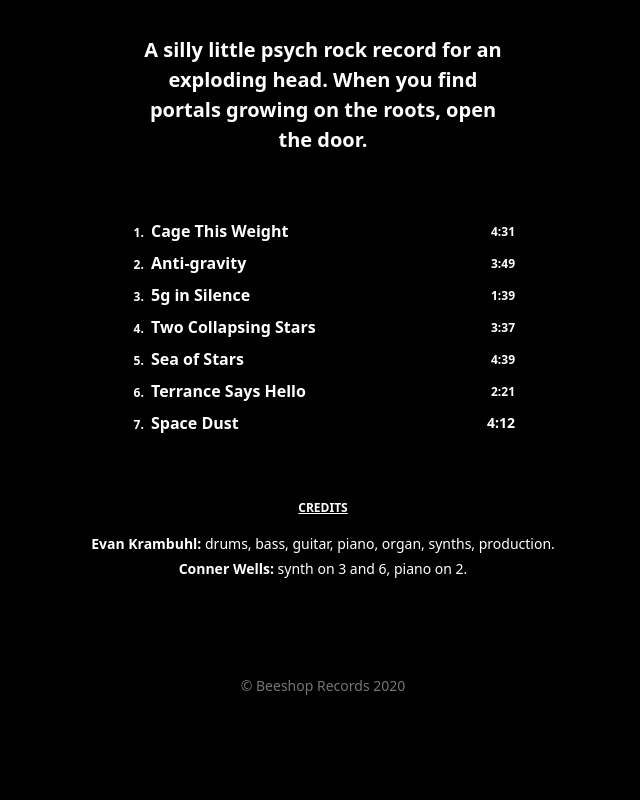
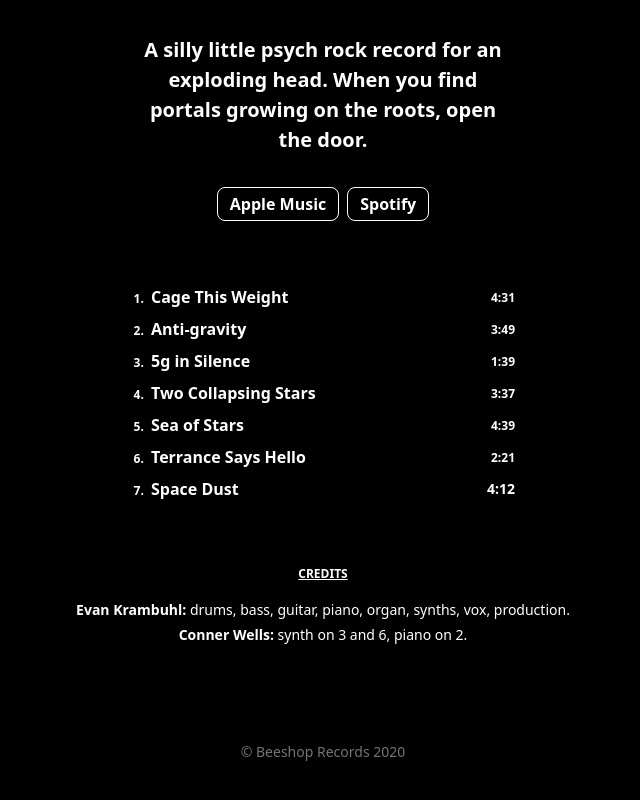
Before and after one commit to krambuhl/kandukrum-space-dust, a website built with Parcel: page source/index.html in a window 1280 px wide. Shown: the part 733-1533 px from the top of the page, without its empty margins (317-957 px from the left). Before the commit the page ends 1493 px from the top, so only its background shows below. Built offline with nearby package versions, Linux system fonts and the light colour scheme.

Commit message:
update links

```diff
--- a/source/index.html
+++ b/source/index.html
@@ -58,20 +58,18 @@
       </div>
     </section>
 
-    <!--
     <section id="links" class="mx-8 my-4">
       <h2 class="text-xs uppercase font-bold mb-4 text-grey-300 underline sr-only">Download</h2>
 
       <div class="flex justify-center">
         <div class="flex justify-center">
           <ul class="font-bold flex flex-wrap justify-center space-x-2">
-              <li><a class="inline-block text-white bg-black border border-white rounded-lg px-3 py-1 hover:bg-white hover:text-black" href="#">Apple Music</a></li>
-              <li><a class="inline-block text-white bg-black border border-white rounded-lg px-3 py-1 hover:bg-white hover:text-black" href="#">Spotify</a></li>
+            <li><a class="inline-block text-white bg-black border border-white rounded-lg px-3 py-1 hover:bg-white hover:text-black" href="https://music.apple.com/us/album/space-dust/1519789541">Apple Music</a></li>
+            <li><a class="inline-block text-white bg-black border border-white rounded-lg px-3 py-1 hover:bg-white hover:text-black" href="https://open.spotify.com/album/4if7apTYCFU08GY3KVVHC7?si=-lEXcR6sQPuk-Rq7KnxNYA">Spotify</a></li>
           </ul>
         </div>
       </div>
     </section>
-    -->
 
     <section id="tracklist" class="mx-8 my-16">
       <h2 class="text-xs uppercase font-bold mb-4 text-grey-300 underline sr-only">Track Listing</h2>
@@ -134,7 +132,7 @@
       <h2 class="text-xs uppercase font-bold mb-4 text-grey-300 underline sr-only-">Credits</h2>
 
       <div class="container max-w-xl mx-auto space-y-1 text-sm">
-        <p><span class="font-bold">Evan Krambuhl:</span> drums, bass, guitar, piano, organ, synths, production.</p>
+        <p><span class="font-bold">Evan Krambuhl:</span> drums, bass, guitar, piano, organ, synths, vox, production.</p>
         <p><span class="font-bold">Conner Wells:</span> synth on 3 and 6, piano on 2.</p>
       </div>
     </section>
```
Lines whose indentation alone changed are shown as unchanged.
